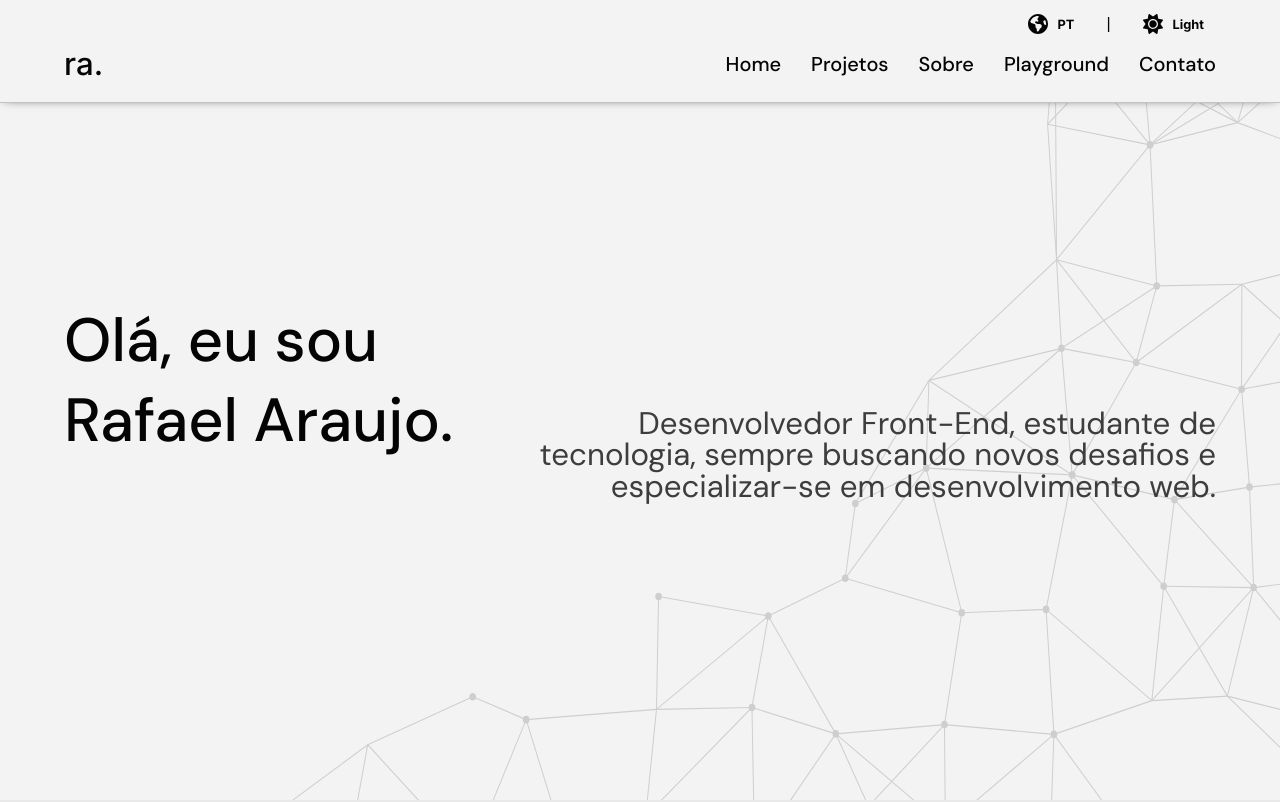
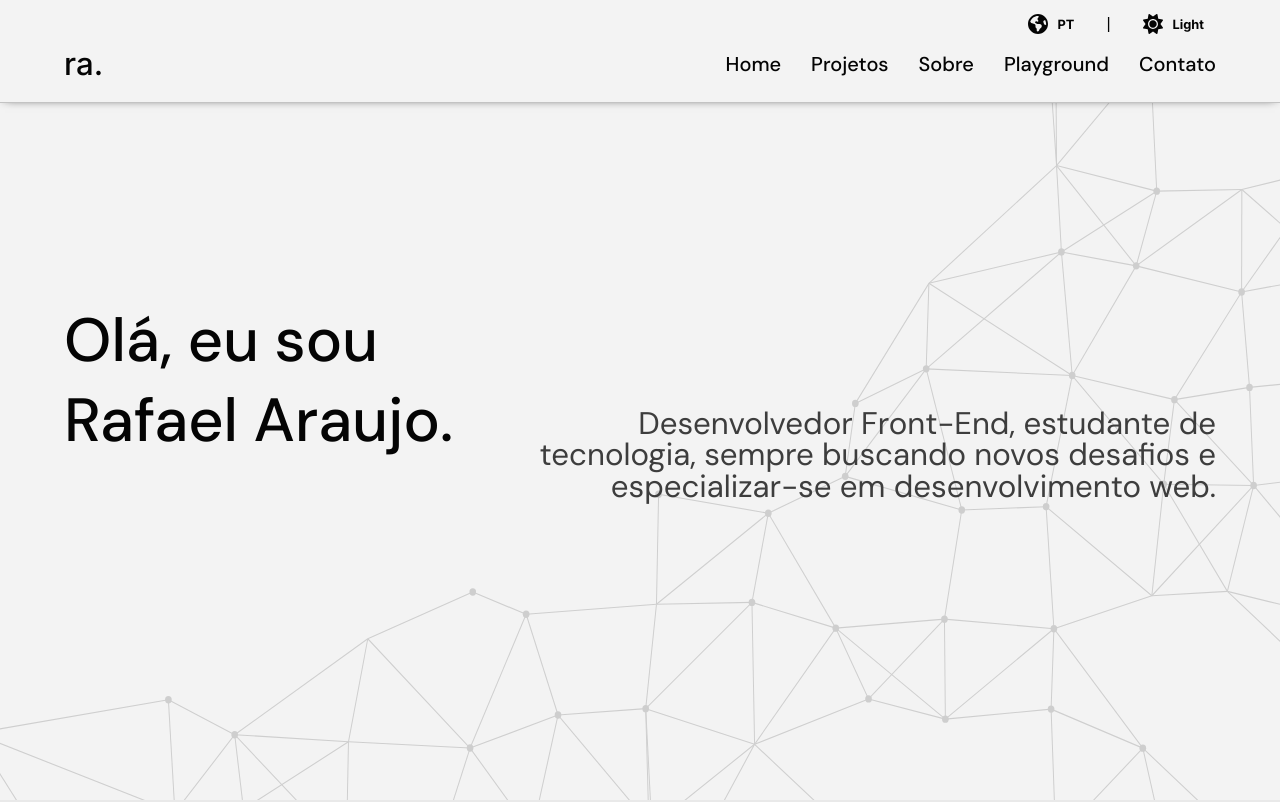
Before and after one commit to Rafael-Araujo-dev/portfolio-v3, a Next.js app: page / in a window 1280 px wide. Shown: the top 802 px of the page. Built offline with nearby package versions, Linux system fonts and the light colour scheme.

Commit message:
fix: torna fixo o backround no hero

```diff
--- a/src/components/Hero/styles.ts
+++ b/src/components/Hero/styles.ts
@@ -17,11 +17,11 @@
 export const Background = styled.div<{theme?: string}>`
 
     background-size: cover;
-    position: absolute;
+    position: fixed;
     left: 0;
     z-index:-1;
-    margin-top: -20px;
-    height: calc(100% + 20px);
+    top: 0;
+    height: 100%;
     width: 100%;
     svg {
         width: 100%;
```
